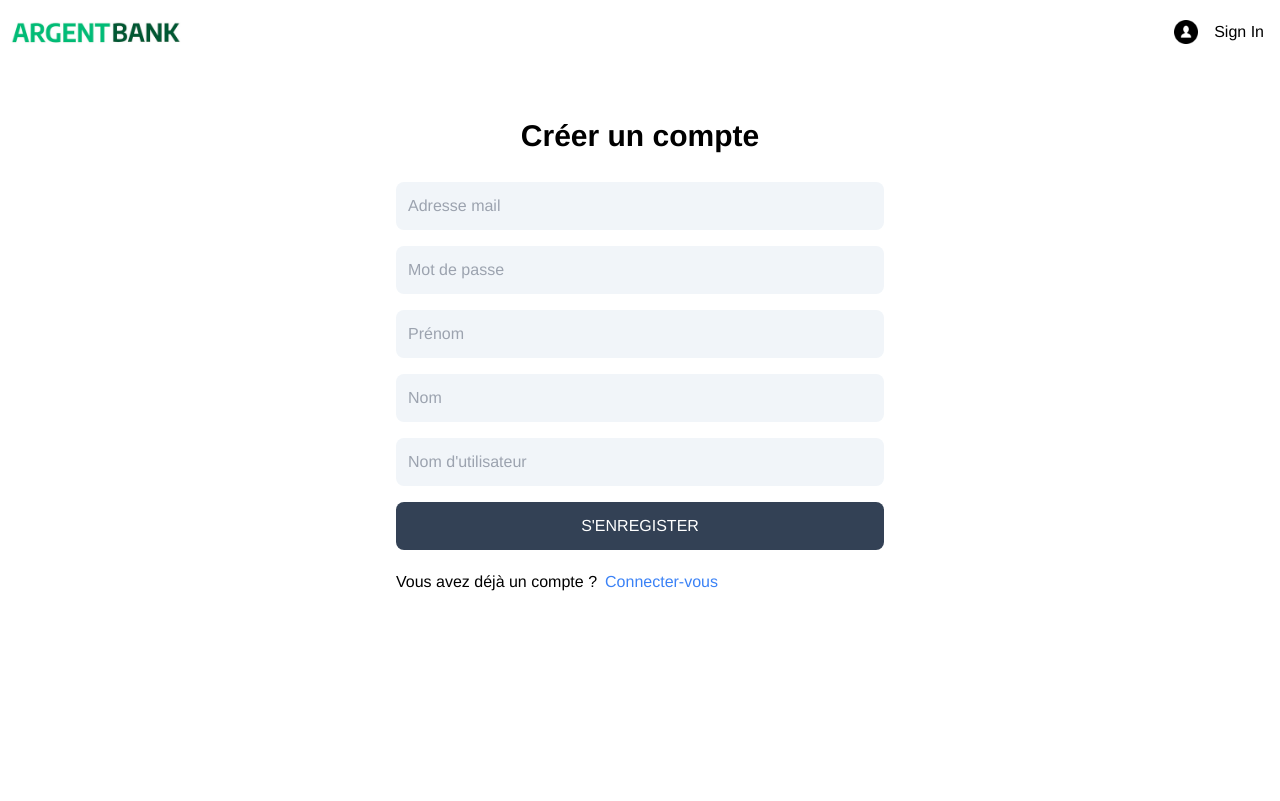
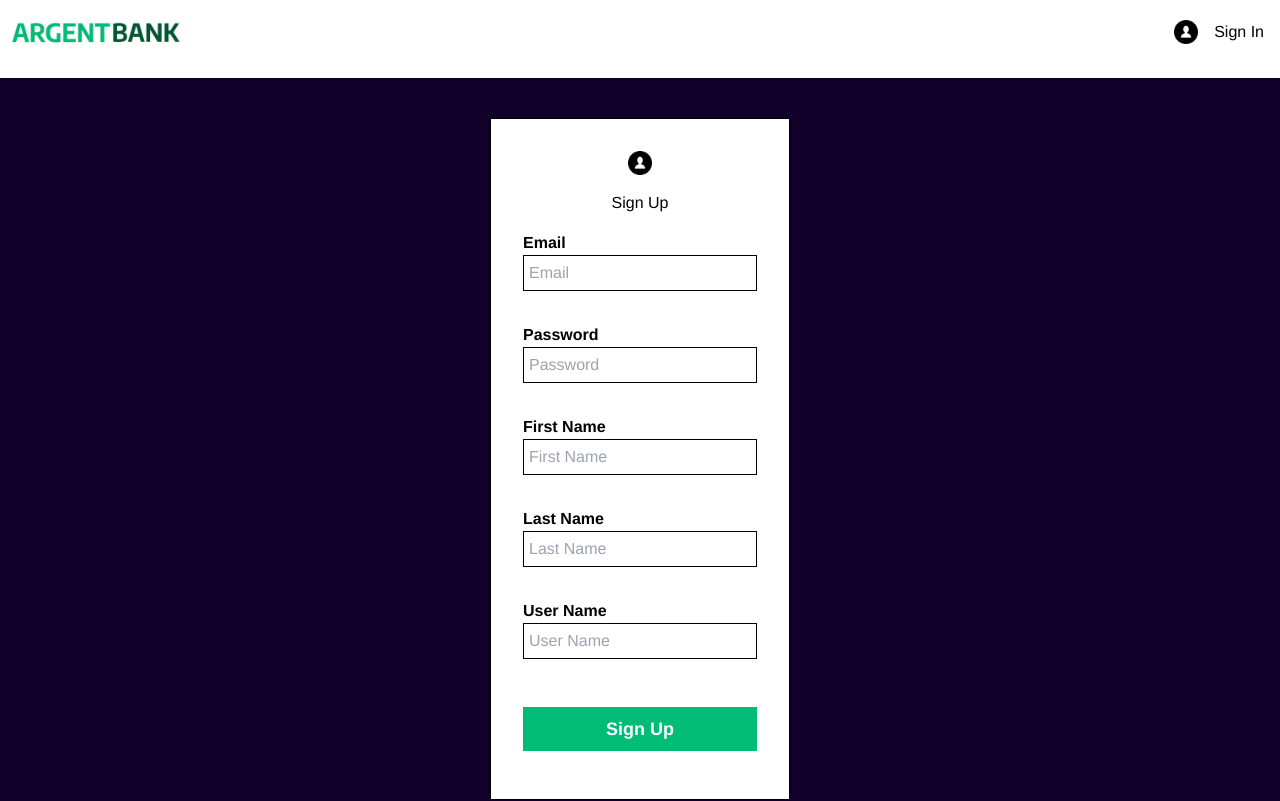
Before and after one commit to Berkpigh/IntWebP11_1, a React (Vite) app in the folder client/: page /signup in a window 1280 px wide. Shown: the top 801 px of the page. Built offline with nearby package versions, Linux system fonts and the light colour scheme.

Commit message:
Last UI improvments

```diff
--- a/client/index.html
+++ b/client/index.html
@@ -10,7 +10,7 @@
     />
     <script src="https://cdn.tailwindcss.com"></script>
   </head>
-  <body class="m-0 flex flex-col min-h-screen">
+  <body class="m-0 flex flex-col">
     <div id="root"></div>
     <script type="module" src="/src/main.jsx"></script>
   </body>
--- a/client/src/components/Footer.jsx
+++ b/client/src/components/Footer.jsx
@@ -1,6 +1,6 @@
 const Footer = () => {
   return (
-    <div className="flex justify-center py-8 pr-0 pb-6 border-y-2 border-solid border-grey-ccc">
+    <div className="min-h-10vh max-h-10vh flex justify-center py-8 pr-0 pb-6 border-y-2 border-solid border-grey-ccc">
       <p className="m-0 p-0">Copyright 2020 Argent Bank</p>
     </div>
   )
--- a/client/src/components/Header.jsx
+++ b/client/src/components/Header.jsx
@@ -5,7 +5,7 @@ import userprofile from '../assets/img/userprofile.png'
 const Header = () => {
   const { currentUser } = useSelector((state) => state.user)
   return (
-    <nav className="flex justify-between items-center mx-auto pt-1.5 pb-5">
+    <nav className="min-h-6vh max-h-10vh flex justify-between items-center mx-auto pt-1.5 pb-5">
       <a href="/">
         <img
           className="max-w-full w-48"
--- a/client/src/pages/About.jsx
+++ /dev/null
@@ -1,21 +0,0 @@
-const About = () => {
-  return (
-    <div className="pb-48">
-      <h1 className="text-5xl tracking-wide text-center text-green-600">
-        A propos
-      </h1>
-      <div className="text-2xl text-left mx-40 p-8">
-        <p className="">
-          Ceci est la phase 1 du onzième projet du parcours OpenClassrooms
-          d&apos;Intégrateur Web.
-        </p>
-        <p className="">
-          Il s&apos;agit de créer le front-end d&apos;une application en React
-        </p>
-        <p className="">consistant à authentifier les utilisateurs.</p>
-      </div>
-    </div>
-  )
-}
-
-export default About
--- a/client/src/pages/Home.jsx
+++ b/client/src/pages/Home.jsx
@@ -6,8 +6,8 @@ import iconsecurity from '../assets/img/icon-security.png'
 const Home = () => {
   return (
     <React.Fragment>
-      <div>
-        <div className="bg-[0_33%] bg-hero object-cover bg-cover bg-no-repeat h-[400px] relative">
+      <div className="">
+        <div className="min-h-55vh max-h-80vh bg-[0_33%] bg-hero object-cover bg-cover bg-no-repeat relative">
           <div className="absolute inset-y-8 right-5 h-211px w-364px bg-white p-8 text-left m-8">
             {/* <h2 className="sr-only">Promoted Content</h2> */}
             <p className="font-bold text-xl m-0">No fees.</p>
--- a/client/src/pages/Profile.jsx
+++ b/client/src/pages/Profile.jsx
@@ -41,7 +41,7 @@ const Profile = () => {
     }
   }
   return (
-    <div className="flex-1 bg-dark min-h-screen">
+    <div className="min-h-80vh flex-1 bg-dark min-h-screen">
       <div className="p-10">
         <div className="box-border border bg-white w-300px  mx-auto p-8 ">
           <img
@@ -57,11 +57,11 @@ const Profile = () => {
                 Email
               </label>
               <input
-                readOnly
                 type="email"
                 placeholder={currentUser.email}
                 id="email"
                 className="border-black border p-5px"
+                readOnly
               />
             </div>
             <div className="flex flex-col text-left mb-4">
@@ -112,7 +112,7 @@ const Profile = () => {
                 onChange={handleChange}
               />
             </div>
-            <button className="bg-slate-700 text-white p-3 rounded-lg uppercase hover:opacity-95 disabled:opacity-80">
+            <button className="text-grey-fff my-4 w-full p-2 text-lg font-bold bg-submit">
               {loading ? 'Loading...' : 'Update'}
             </button>
           </form>
--- a/client/src/pages/SignIn.jsx
+++ b/client/src/pages/SignIn.jsx
@@ -40,7 +40,7 @@ const SignIn = () => {
     }
   }
   return (
-    <div className="flex-1 bg-dark min-h-screen">
+    <div className="min-h-80vh flex-1 bg-dark min-h-screen">
       <div className="p-10">
         <div className="box-border border bg-white w-300px  mx-auto p-8 ">
           <img
--- a/client/src/pages/SignUp.jsx
+++ b/client/src/pages/SignUp.jsx
@@ -1,5 +1,6 @@
 import { useState } from 'react'
 import { Link, useNavigate } from 'react-router-dom'
+import userprofile from '../assets/img/userprofile.png'
 
 const SignUp = () => {
   const [formData, setFormData] = useState({})
@@ -38,54 +39,79 @@ const SignUp = () => {
     }
   }
   return (
-    <div className="p-3 max-w-lg mx-auto  pb-48">
-      <h1 className="text-3xl text-center font-semibold my-7">
-        Créer un compte
-      </h1>
+    <div className="min-h-80vh flex-1 bg-dark min-h-screen">
+      <div className="p-10">
+        <div className="box-border border bg-white w-300px  mx-auto p-8 ">
+          <img
+            className="w-6 h-6 m-auto"
+            src={userprofile}
+            alt="profile utilisateur"
+          />
+          <h1 className="my-4">Sign Up</h1>
+
           <form onSubmit={handleSubmit} className="flex flex-col gap-4">
+            <div className="flex flex-col text-left mb-4">
+              <label className="font-bold" htmlFor="email">
+                Email
+              </label>
               <input
                 type="email"
-          placeholder="Adresse mail"
+                placeholder="Email"
                 id="email"
-          className="bg-slate-100 p-3 rounded-lg"
+                className="border-black border p-5px"
+              />
+            </div>
+            <div className="flex flex-col text-left mb-4">
+              <label className="font-bold" htmlFor="password">
+                Password
+              </label>
+              <input
+                type="text"
+                placeholder="Password"
+                id="password"
+                className="border-black border p-5px"
+              />
+            </div>
+            <div className="flex flex-col text-left mb-4">
+              <label className="font-bold" htmlFor="firstname">
+                First Name
+              </label>
+              <input
+                type="text"
+                placeholder="First Name"
+                id="firstname"
+                className="border-black border p-5px"
+              />
+            </div>
+            <div className="flex flex-col text-left mb-4">
+              <label className="font-bold" htmlFor="lastname">
+                Last Name
+              </label>
+              <input
+                type="text"
+                placeholder="Last Name"
+                id="lastname"
+                className="border-black border p-5px"
+              />
+            </div>
+            <div className="flex flex-col text-left mb-4">
+              <label className="font-bold" htmlFor="username">
+                User Name
+              </label>
+              <input
+                type="text"
+                placeholder="User Name"
+                id="username"
+                className="border-black border p-5px"
                 onChange={handleChange}
               />
-        <input
-          type="password"
-          placeholder="Mot de passe"
-          id="password"
-          className="bg-slate-100 p-3 rounded-lg"
-          onChange={handleChange}
-        />
-        <input
-          type="text"
-          placeholder="Prénom"
-          id="firstName"
-          className="bg-slate-100 p-3 rounded-lg"
-          onChange={handleChange}
-        />
-        <input
-          type="text"
-          placeholder="Nom"
-          id="lastName"
-          className="bg-slate-100 p-3 rounded-lg"
-          onChange={handleChange}
-        />
-        <input
-          type="text"
-          placeholder="Nom d'utilisateur"
-          id="userName"
-          className="bg-slate-100 p-3 rounded-lg"
-          onChange={handleChange}
-        />
-        <button
-          disabled={loading}
-          className="bg-slate-700 text-white p-3 rounded-lg uppercase hover:opacity-95 disabled:opacity-80"
-        >
-          {loading ? 'Traitement en cours...' : "S'enregister"}
+            </div>
+            <button className="text-grey-fff my-4 w-full p-2 text-lg font-bold bg-submit">
+              {loading ? 'Loading...' : 'Sign Up'}
             </button>
-        {/*<OAuth /> */}
           </form>
+        </div>
+      </div>
       <div className="flex gap-2 mt-5">
         <p>Vous avez déjà un compte ?</p>
         <Link to="/sign-in">
--- a/client/src/pages/User.jsx
+++ b/client/src/pages/User.jsx
@@ -2,7 +2,7 @@ import { Link } from 'react-router-dom'
 
 const User = () => {
   return (
-    <div className="flex-1 bg-dark min-h-screen">
+    <div className="min-h-80vh flex-1 bg-dark min-h-screen">
       <div className="text-grey-fff mb-8">
         <h1 className="block text-2em font-bold p-4">
           Welcome back
--- a/client/tailwind.config.js
+++ b/client/tailwind.config.js
@@ -53,6 +53,16 @@ export default {
       zero: '0',
       un: '1',
     },
+    minHeight: {
+      '6vh': '6vh',
+      '10vh': '10vh',
+      '55vh': '55vh',
+      '80vh': '80vh',
+    },
+    maxHeight: {
+      '10vh': '10vh',
+      '80vh': '80vh',
+    },
     extend: {
       backgroundImage: {
         hero: "url('./src/assets/img/bank-tree.jpeg')",
```
Also changed, not shown: client/src/App.jsx (+4 -3 lines), client/api/apis.js (added). Lines whose indentation alone changed are shown as unchanged.
